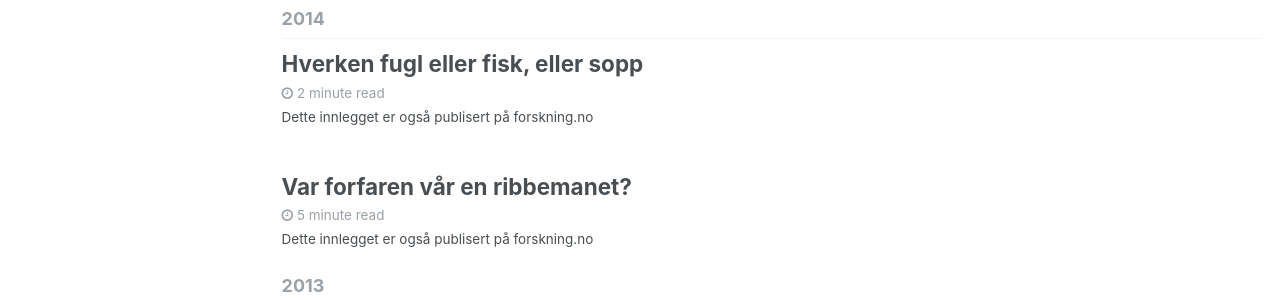
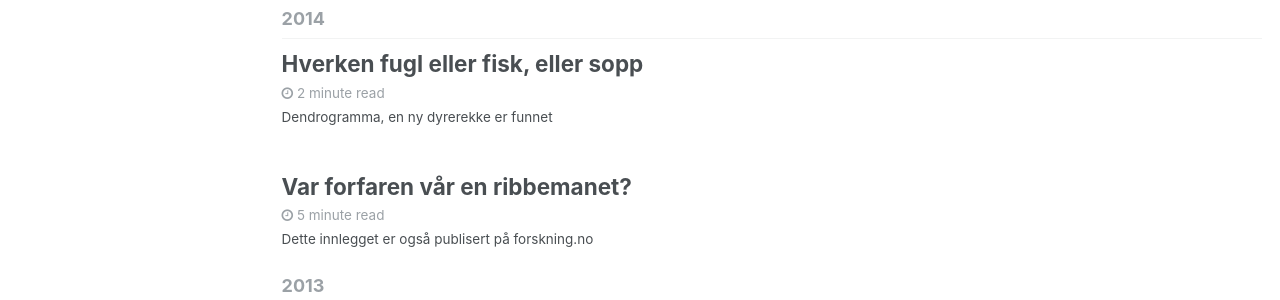
Before and after one commit to pjpaulpj/jonbra.github.io, a Jekyll site: the page built from _pages/blog-archive.html, in a window 1280 px wide. Shown: the part 475-775 px from the top of the page. Built offline with Jekyll 4.4.1, drawn with Linux system fonts in a browser that asks for light colours.

Commit message:
added excerpt

```diff
--- a/_posts/2014-09-12-hverken-fugl-eller-fisk.md
+++ b/_posts/2014-09-12-hverken-fugl-eller-fisk.md
@@ -1,6 +1,7 @@
 ---
 title: Hverken fugl eller fisk, eller sopp
 layout: single
+excerpt: "Dendrogramma, en ny dyrerekke er funnet"
 tags:
   - dyr
   - evolusjon
```
